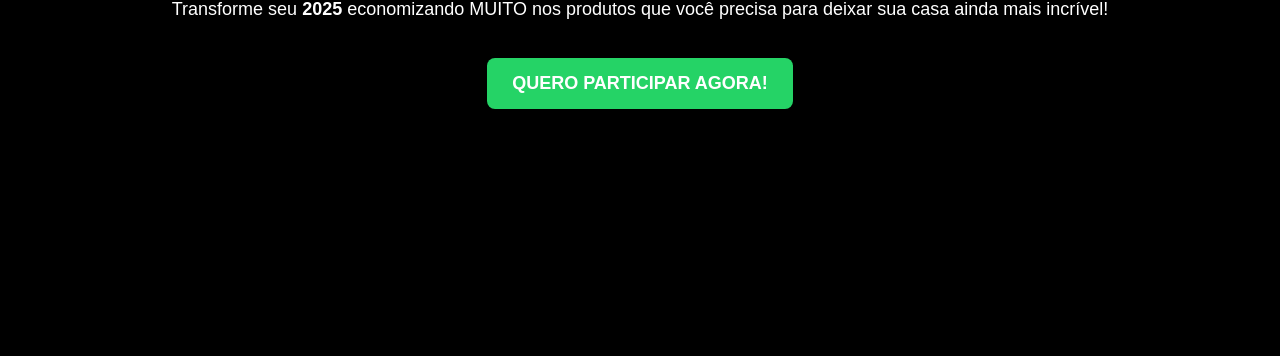
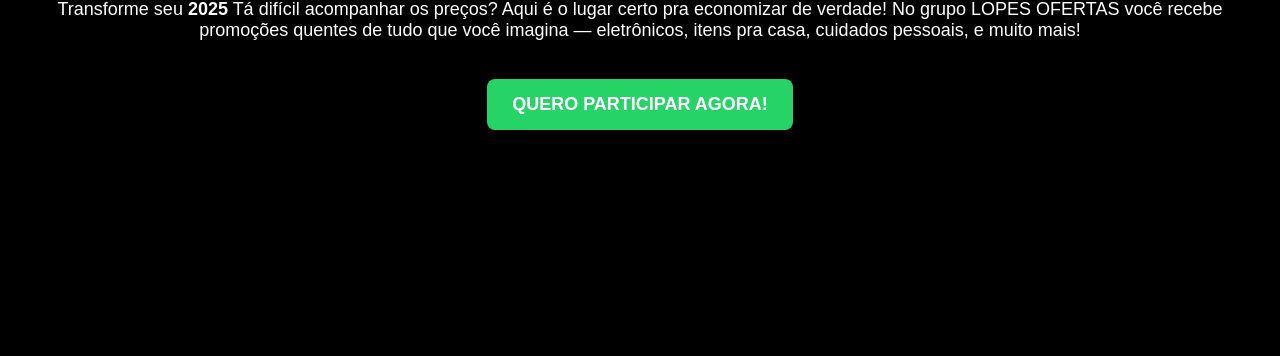
Before and after one commit to lopesofertas/Lopes-Ofertas, a plain HTML site: page index.html in a window 1280 px wide. Shown: the part 444-800 px from the top of the page. Drawn offline with Linux system fonts and the light colour scheme.

Commit message:
Update index.html

```diff
--- a/index.html
+++ b/index.html
@@ -41,7 +41,8 @@
 <body>
   <h1>🚨 ENTRE PARA O GRUPO VIP DE ACHADINHOS!</h1>
   <img src="logo-lopes.png" alt="Lopes Ofertas" class="logo">
-  <p>Transforme seu <strong>2025</strong> economizando MUITO nos produtos que você precisa para deixar sua casa ainda mais incrível!</p>
+  <p>Transforme seu <strong>2025</strong> Tá difícil acompanhar os preços? Aqui é o lugar certo pra economizar de verdade! No grupo LOPES OFERTAS você recebe promoções quentes de tudo que você imagina — eletrônicos, itens pra casa, cuidados pessoais, e muito mais!
+</p>
   <a class="cta-button" href="https://chat.whatsapp.com/ICgwqkii3e3DcwG9bW8sPb" target="_blank">
     QUERO PARTICIPAR AGORA!
   </a>
```
